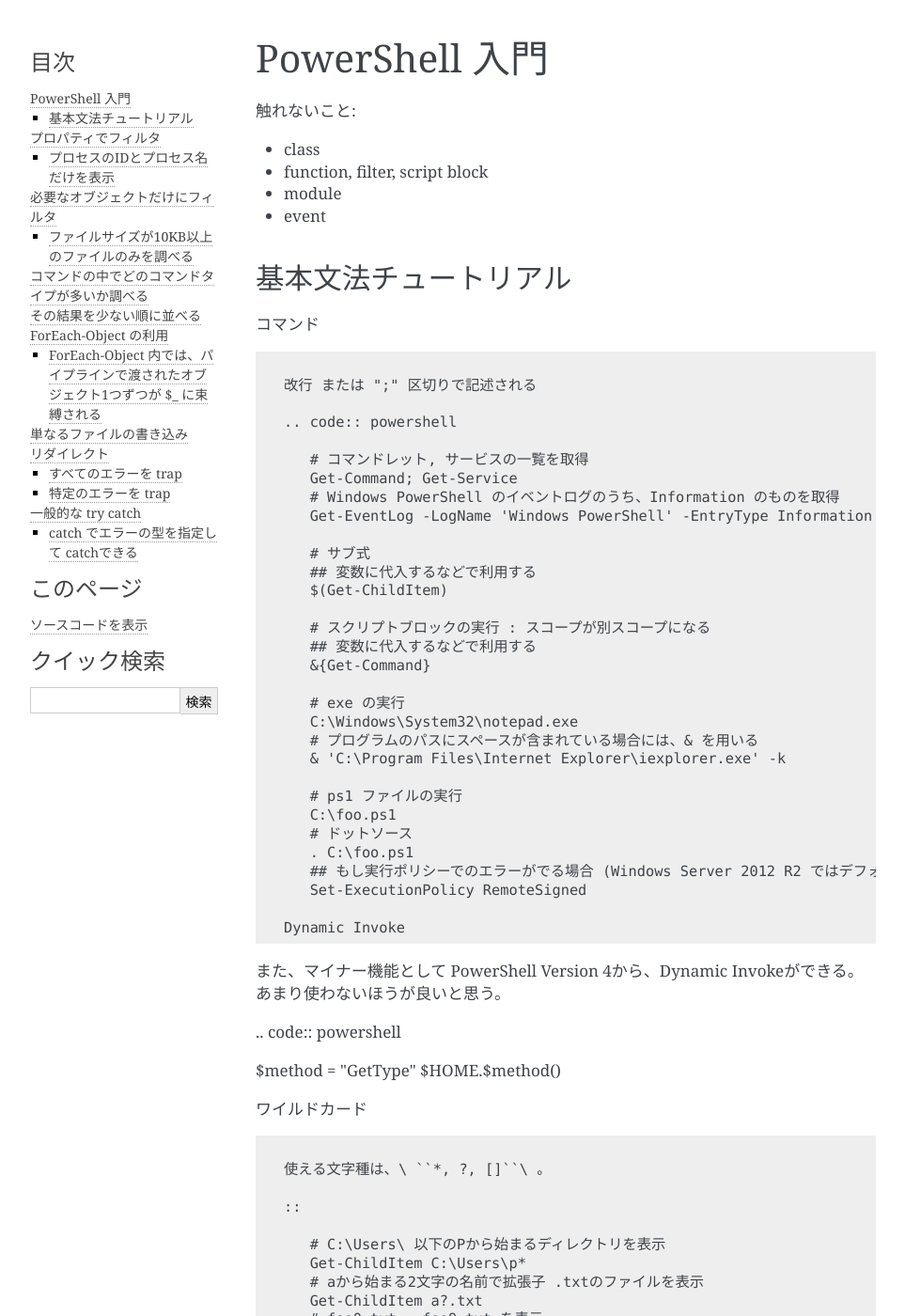
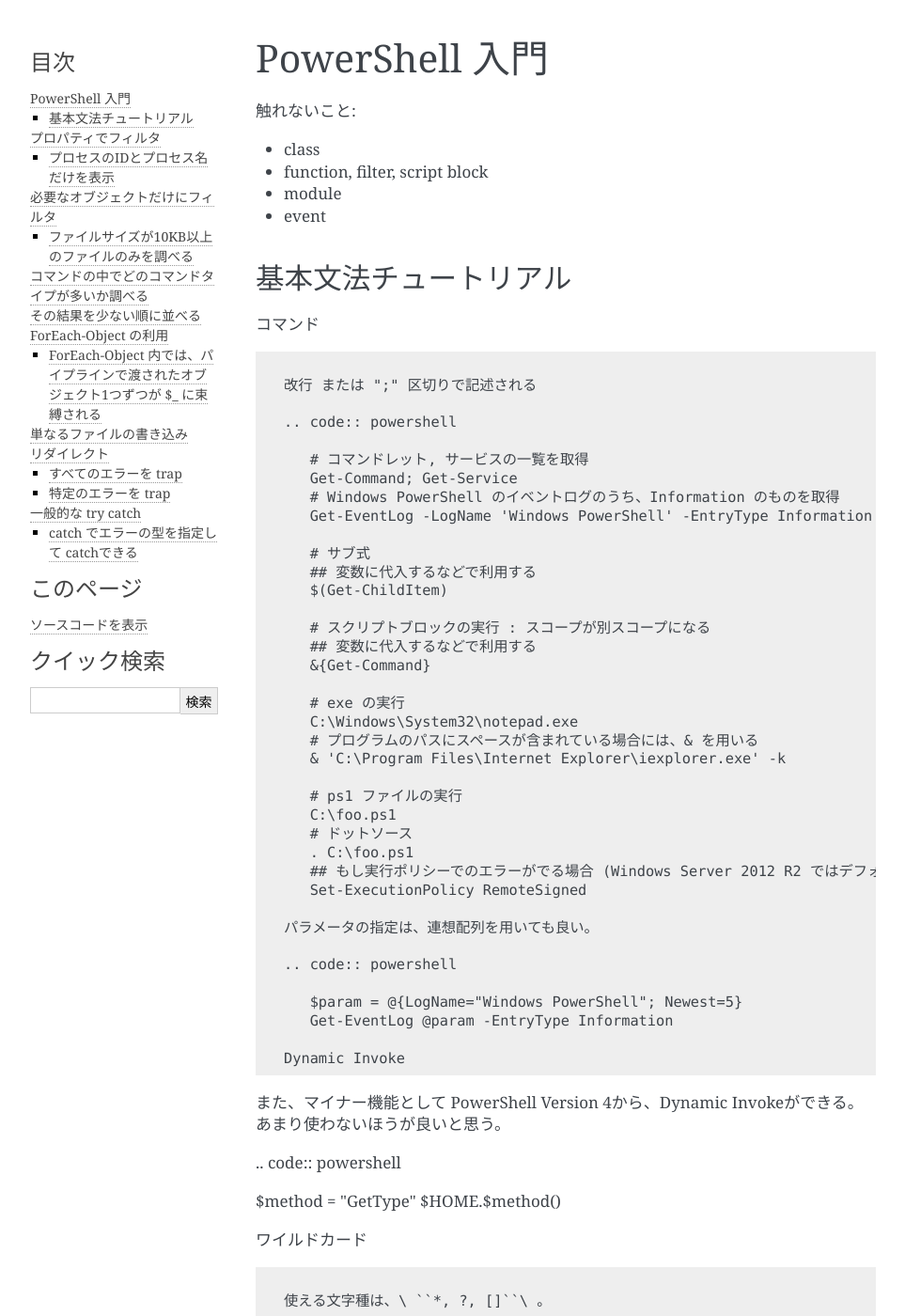
Before and after one commit to hitsumabushi/windows_start_guide, a Sphinx documentation site: the page built from source/contents/04_automation/02_powershell_script.md, in a window 1280 px wide and 1400 px high. Shown: the whole window at 94% size, without its empty margins (148-1111 px from the left). Built offline with Sphinx 7.4.7, drawn with Linux system fonts in a browser that asks for light colours.

Commit message:
fix item missing

````diff
--- a/source/contents/04_automation/02_powershell_script.md
+++ b/source/contents/04_automation/02_powershell_script.md
@@ -37,6 +37,12 @@
 . C:\foo.ps1
 ## もし実行ポリシーでのエラーがでる場合 (Windows Server 2012 R2 ではデフォルトで RemoteSigned のはず)
 Set-ExecutionPolicy RemoteSigned
+```
+
+パラメータの指定は、連想配列を用いても良い。
+```PowerShell
+$param = @{LogName="Windows PowerShell"; Newest=5}
+Get-EventLog @param -EntryType Information
 ```
 
 ### Dynamic Invoke
@@ -301,7 +307,6 @@
 Get-Process | Out-File test.txt -encoding UTF8
 ```
 
-
 ### 比較演算子
 - 一般的な比較
     - 大文字・小文字を区別しない : -eq, -ne, -gt, -ge, -lt, -le
````
